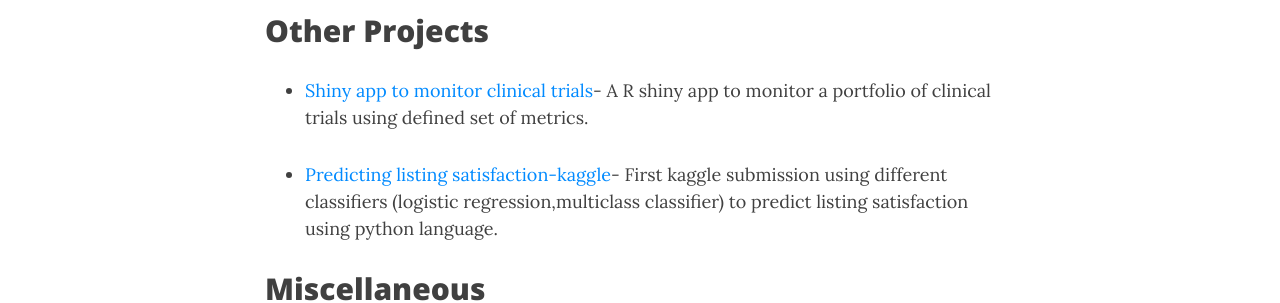
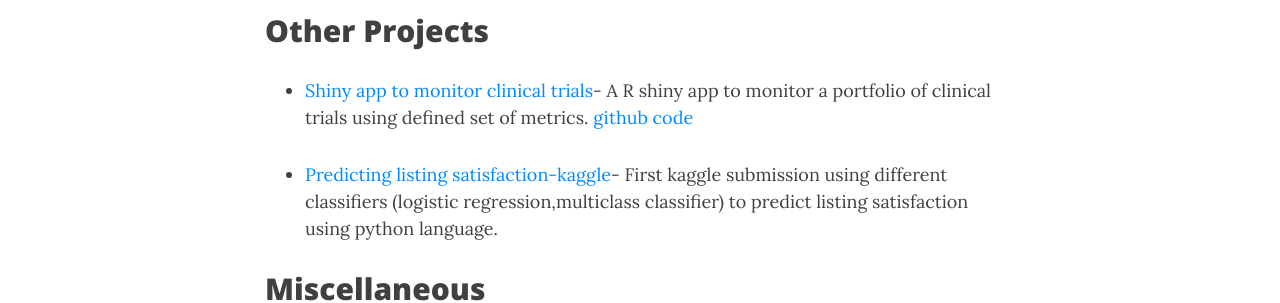
Before and after one commit to kennchin/kennchin.github.io, a Jekyll site: the page built from Projects.md, in a window 1280 px wide and 1168 px high. Shown: the part 482-785 px from the top of the window. Built offline with Jekyll 4.4.1, drawn with Linux system fonts in a browser that asks for light colours; nearby versions of some CDN libraries.

Commit message:
Update Projects.md

```diff
--- a/Projects.md
+++ b/Projects.md
@@ -12,7 +12,7 @@
 
 
 ## Other Projects
-- [Shiny app to monitor clinical trials](https://github.com/kennchin/shiny_app_monitor)- A R shiny app to monitor a portfolio of clinical trials using defined set of metrics.
+- [Shiny app to monitor clinical trials](https://kennchin.shinyapps.io/Monitor/)- A R shiny app to monitor a portfolio of clinical trials using defined set of metrics. [github code]((https://github.com/kennchin/shiny_app_monitor))
 
 - [Predicting listing satisfaction-kaggle](https://github.com/kennchin/Kaggle/tree/master/Predict%20listing%20satisfaction)- First kaggle submission using different classifiers (logistic regression,multiclass classifier) to predict listing satisfaction using python language.
 
```
